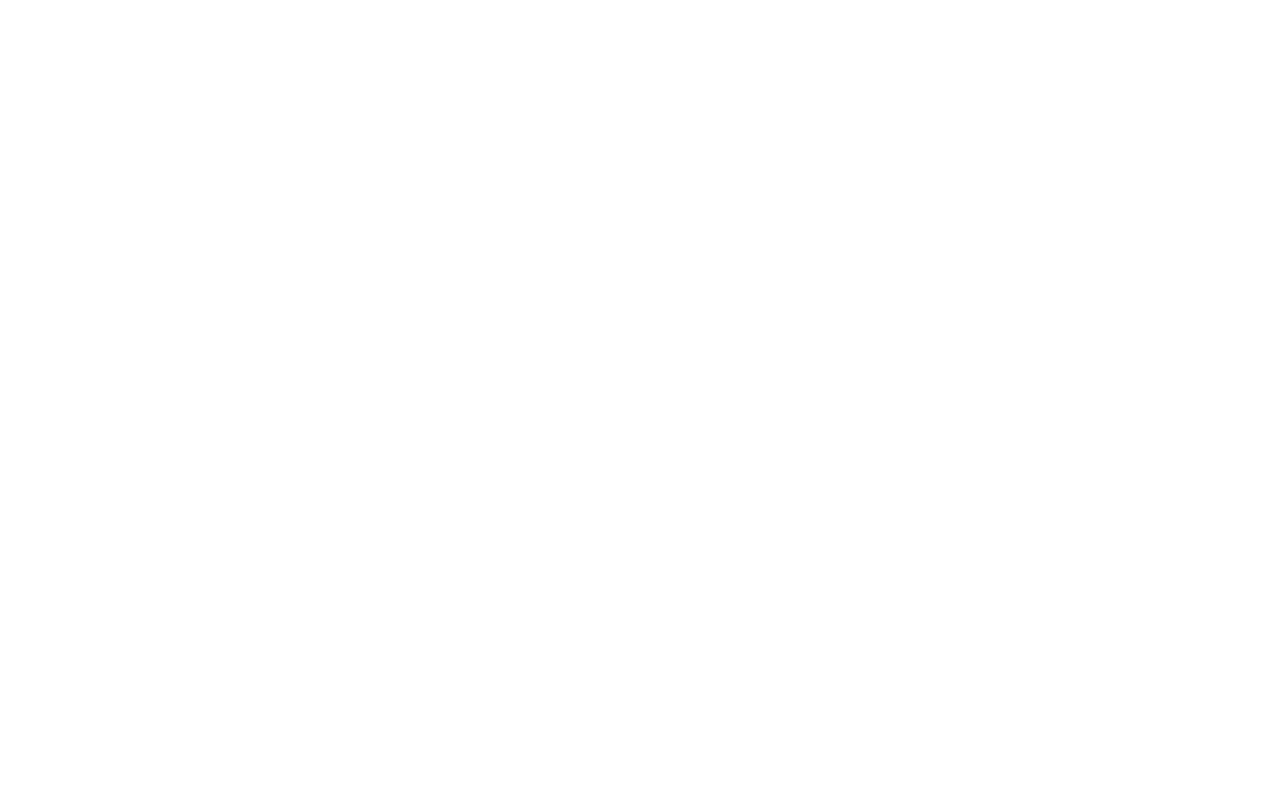
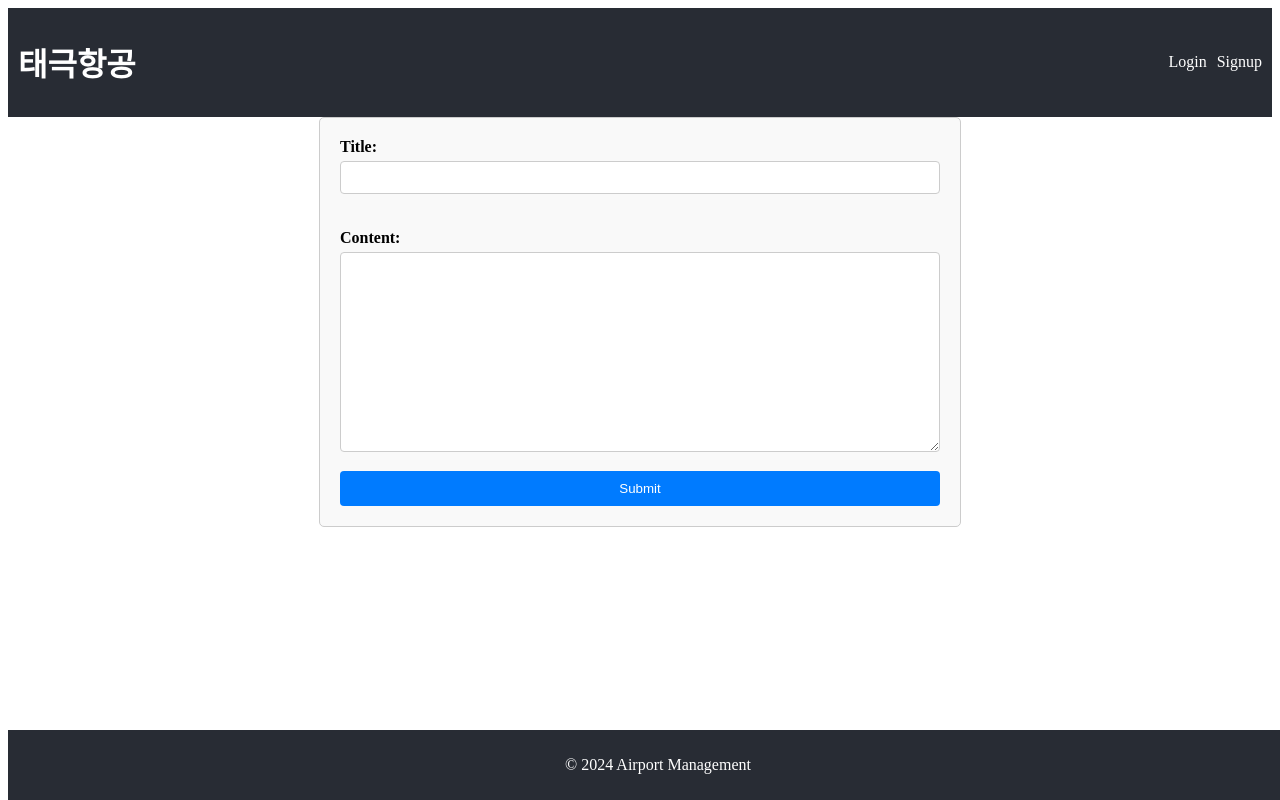
Before and after one commit to Final-Project-Team-2/Taegukair, a React (Create React App) app in the folder react/: page /main/user/board in a window 1280 px wide. Before the commit this address had no page. Built offline with nearby package versions, Linux system fonts and the light colour scheme.

Commit message:
#add :
1. 로그아웃시 Local storage에 있는 토큰, 멤버코드 정보 제거 기능 추가
2. 로그인 안하고 고객의 말씀 작성 페이지 이동 시 로그인 페이지로 이동

```diff
--- a/react/src/App.js
+++ b/react/src/App.js
@@ -5,8 +5,8 @@ import { TransitionGroup, CSSTransition } from 'react-transition-group';
 import store from './Store';
 import Main from './pages/Main';
 import Layout from './layouts/Layout';
+import BoardForm from './pages/mypage/BoardForm';
 
-// 올바른 경로로 수정
 import AirportList from './pages/admin/AirportList';
 import AirportDetail from './pages/admin/AirportDetail';
 import AirportAdd from './pages/admin/AirportAdd';
@@ -16,7 +16,7 @@ import AirplaneList from './pages/admin/AirplaneList';
 import AirplaneDetail from './pages/admin/AirplaneDetail';
 import AirplaneAdd from './pages/admin/AirplaneAdd';
 import AirplaneEdit from './pages/admin/AirplaneEdit';
-import Admin from './pages/admin/Admin';  // 추가
+import Admin from './pages/admin/Admin';
 
 import Login from './pages/member/Login';
 import Signup from './pages/signup/Signup';
@@ -83,7 +83,7 @@ function RoutesWithAnimation({ isLoggedIn, memberId, setIsLoggedIn, setMemberId,
         <Routes location={location}>
           <Route path="/" element={<Layout isLoggedIn={isLoggedIn} memberId={memberId} onLogout={onLogout} />}>
             <Route index element={<Main />} />
-            <Route path="main/admin" element={<Admin />} />  {/* 추가 */}
+            <Route path="main/admin" element={<Admin />} />
             <Route path="main/admin/airports" element={<AirportList />} />
             <Route path="main/admin/airports/:id" element={<AirportDetail />} />
             <Route path="main/admin/airports/:id/edit" element={<AirportAdd />} />
@@ -109,10 +109,10 @@ function RoutesWithAnimation({ isLoggedIn, memberId, setIsLoggedIn, setMemberId,
             <Route path="reservation/results" element={<FlightResults />} />
             <Route path="reservation/round-trip" element={<RoundTripReservationForm />} />
             <Route path="reservation/round-trip-results" element={<RoundTripFlightResults />} />
-
             <Route path="profile" element={<Profile />} />
             <Route path="family" element={<Family />} />
             <Route path="pets" element={<Pets />} />
+            <Route path="main/user/board" element={<BoardForm />} /> {/* 추가된 부분 */}
           </Route>
         </Routes>
       </CSSTransition>
--- /dev/null
+++ b/react/src/apis/BoardAPICalls.js
@@ -0,0 +1,31 @@
+import {
+    POST_BOARD
+} from '../modules/BoardModule';
+
+export const callRegisterAPI = ({form}) => {
+    const requestURL = `http://localhost:8080/api/v1/boards`;
+
+    return async (dispatch, getState) => {
+
+        console.log('Request URL : ', requestURL);
+        const result = await fetch(requestURL, {
+            method : "POST",
+            headers : {
+                "Content-Type" : "application/json",
+                "Accept" : "*/*"
+            },
+            body : JSON.stringify({
+                title : form.title,
+                content : form.content,
+                status : false,
+                answer : null,
+                submissionDate : form.submissionDate
+            })
+        })
+        .then(response => response.json());
+
+        console.log('[BoardAPICalls] callGetMemberAPI RESULT : ', result);
+
+        dispatch({ type : POST_BOARD, payload : result});
+    };
+}
--- a/react/src/layouts/Layout.js
+++ b/react/src/layouts/Layout.js
@@ -8,6 +8,8 @@ function Layout({ isLoggedIn, memberId, onLogout }) {
 
   const handleLogoutClick = () => {
     onLogout();
+    localStorage.removeItem("accessToken");
+    localStorage.removeItem("memberCode");
     navigate('/');
   };
 
--- /dev/null
+++ b/react/src/modules/BoardModule.js
@@ -0,0 +1,27 @@
+import { createActions, handleActions } from "redux-actions";
+
+// 초기값 설정
+const initialState = [];
+
+// 액션
+export const POST_BOARD = 'main/user/POST_BOARD';
+
+const actions = createActions({
+    [POST_BOARD] : (payload) => {payload}
+});
+
+// 리듀서
+const boardReducer = handleActions(
+    {
+        [POST_BOARD] : (state, {payload}) => {
+            console.log('POST_BOARD payload : ', payload);
+            return {
+                ...state,
+                boardData : payload
+            };
+        }
+    },
+    initialState
+);
+
+export default boardReducer;
--- a/react/src/modules/index.js
+++ b/react/src/modules/index.js
@@ -5,6 +5,7 @@ import reservationReducer from './ReservationModule';
 import familyReducer from './FamilyModule'; // FamilyModule을 추가합니다.
 import petsReducer from './PetsModule'; // PetsModule을 추가합니다.
 import couponReducer from './CouponModule';
+import boardReducer from './BoardModule';
 
 const rootReducer = combineReducers({
     member: memberReducer,
@@ -12,7 +13,8 @@ const rootReducer = combineReducers({
     reservation: reservationReducer,
     family: familyReducer,
     pets: petsReducer,
-    coupon: couponReducer
+    coupon: couponReducer,
+    board : boardReducer
 });
 
 export default rootReducer;
--- a/react/src/pages/Main.js
+++ b/react/src/pages/Main.js
@@ -1,29 +1,24 @@
 import React from 'react';
-import { Link } from 'react-router-dom';
-import '../App.css';  // Add this line to import the CSS file
+import { Link, useNavigate } from 'react-router-dom';
+import '../App.css';
 
 function Main() {
+  const navigate = useNavigate();
+
+  const handleLinkClick = (e) => {
+    const memberCode = localStorage.getItem('memberCode');
+    if (!memberCode) {
+      e.preventDefault();
+      navigate('/login');
+    }
+  };
+
   return (
     <div>
-      {/* <h1>공항 관리</h1>
-      <Link to="/main/admin/airports" className="header-button">
-        Manage Airports
-      </Link> <br/>
-      <h1>고객의 말씀 관리</h1>
-      <Link to="/main/admin/board" className="header-button">
-        Manage Boards
-      </Link>
-      <h1>항공기 관리</h1>
-      <Link to="/main/admin/airplanes" className="header-button">Manage Airplanes</Link>
-      <h1>예약 관리</h1>
-
-      <Link to="/main/admin/reservations" className="header-button">Manage Reservations</Link>
-      <h1>신규 예약</h1>
-      <Link to="/main/registReservation" className="header-button">New Reservation</Link>
-      <Link to="/main/admin/reservations" className="header-button">Manage Reservations</Link> */}
       <h1>예약하기</h1>
       <Link to="/reservation/new" className="header-button">Book a One-way Flight</Link> {/* 편도 예약 버튼 */}
       <Link to="/reservation/round-trip" className="header-button">Book a Round-trip Flight</Link> {/* 왕복 예약 버튼 */}
+      <Link to="/main/user/board" className="header-button" onClick={handleLinkClick}>고객의 말씀 작성하기</Link> {/* 수정된 부분 */}
     </div>
   );
 }
--- /dev/null
+++ b/react/src/pages/mypage/BoardForm.css
@@ -0,0 +1,48 @@
+/* BoardForm.css */
+
+.board-form {
+    max-width: 600px;
+    margin: 0 auto;
+    padding: 20px;
+    border: 1px solid #ccc;
+    border-radius: 5px;
+    background-color: #f9f9f9;
+}
+
+.form-group {
+    margin-bottom: 15px;
+}
+
+.form-group label {
+    display: block;
+    margin-bottom: 5px;
+    font-weight: bold;
+}
+
+.form-control {
+    width: 100%;
+    padding: 8px;
+    box-sizing: border-box;
+    border: 1px solid #ccc;
+    border-radius: 4px;
+}
+
+.textarea-content {
+    height: 200px; /* 넉넉한 높이 설정 */
+    resize: vertical; /* 사용자가 높이를 조절할 수 있도록 설정 */
+}
+
+.submit-button {
+    display: block;
+    width: 100%;
+    padding: 10px;
+    background-color: #007bff;
+    color: white;
+    border: none;
+    border-radius: 4px;
+    cursor: pointer;
+}
+
+.submit-button:hover {
+    background-color: #0056b3;
+}
--- /dev/null
+++ b/react/src/pages/mypage/BoardForm.js
@@ -0,0 +1,42 @@
+import React, { useState } from 'react';
+import { useDispatch } from 'react-redux';
+import { callRegisterAPI } from '../../apis/BoardAPICalls';
+import './BoardForm.css'; // CSS 파일 추가
+
+const BoardForm = () => {
+    const [form, setForm] = useState({
+        title: '',
+        content: '',
+        submissionDate: new Date().toISOString().slice(0, 10) // 현재 날짜 설정
+    });
+    const dispatch = useDispatch();
+
+    const handleChange = (e) => {
+        const { name, value } = e.target;
+        setForm({
+            ...form,
+            [name]: value
+        });
+    };
+
+    const handleSubmit = (e) => {
+        e.preventDefault();
+        dispatch(callRegisterAPI({ form }));
+    };
+
+    return (
+        <form onSubmit={handleSubmit} className="board-form">
+            <div className="form-group">
+                <label>Title:</label>
+                <input type="text" name="title" value={form.title} onChange={handleChange} required className="form-control" />
+            </div>
+            <div className="form-group">
+                <label>Content:</label>
+                <textarea name="content" value={form.content} onChange={handleChange} required className="form-control textarea-content" />
+            </div>
+            <button type="submit" className="submit-button">Submit</button>
+        </form>
+    );
+};
+
+export default BoardForm;
```
